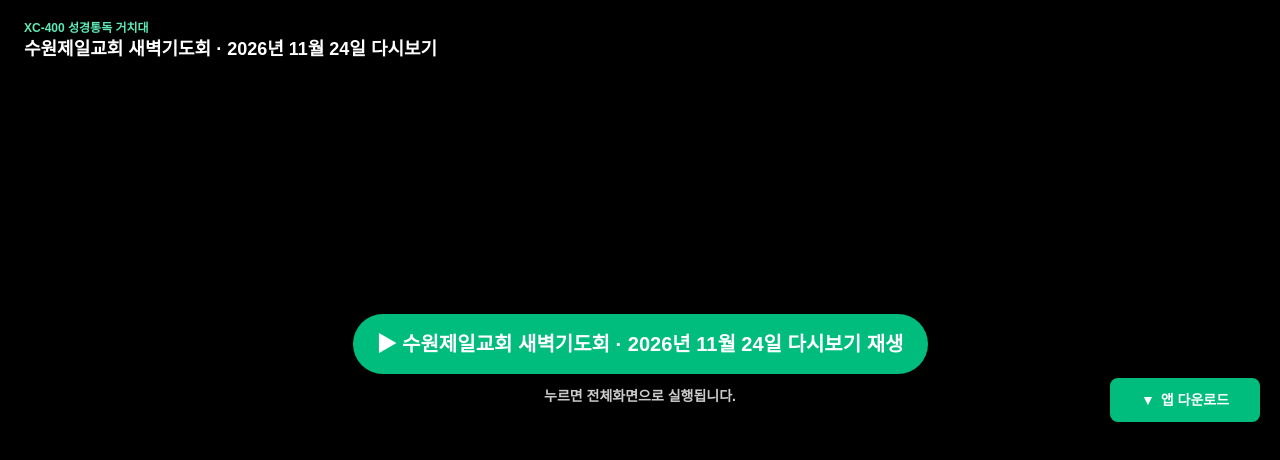
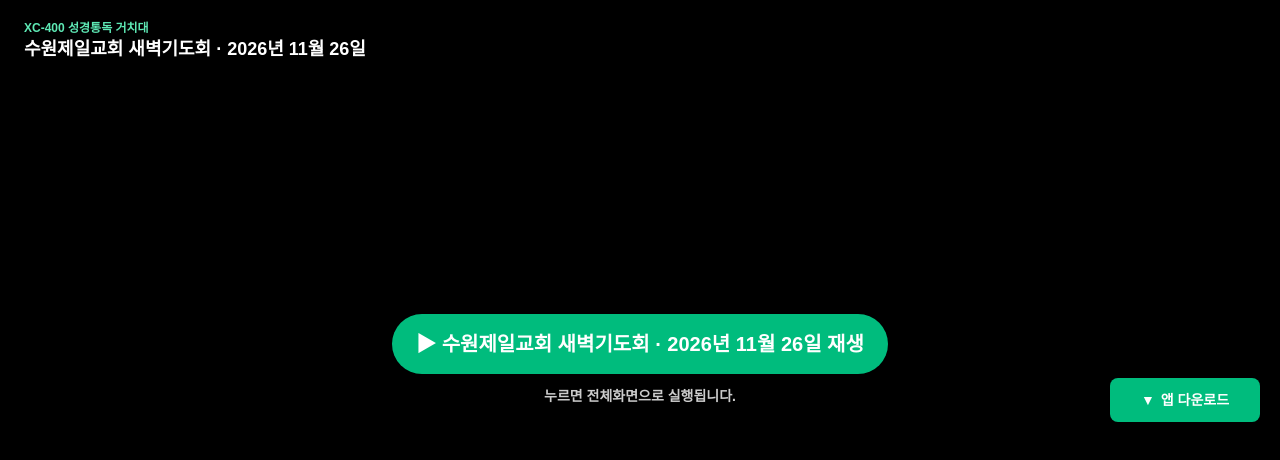
Before and after one commit to donfsucha/man-yage-uri, a Next.js app: page /l/suwon in a window 1280 px wide. Shown: the top 460 px of the page. Built offline with nearby package versions, Linux system fonts and the light colour scheme; no server answers.

Commit message:
fix(xcan): connect verified Suwon November 26 dawn stream

```diff
--- a/src/app/l/suwon/page.tsx
+++ b/src/app/l/suwon/page.tsx
@@ -27,16 +27,16 @@ export default async function SuwonWorshipPage() {
   const liveOrReplay = cached && ((cached.matched.live && !stale) ||
     (!cached.matched.live && cached.matched.date && isRecentReplay(cached.matched.date, today))) ? cached.matched : null;
   const seed = [verifiedSuwonReplay, previousSuwonReplay].find((item) => item.date && isRecentReplay(item.date, today)) ?? null;
-  // Manually verified completed broadcast; do not carry this override into another KST date.
-  const verifiedTodayReplay = today === "2026-11-25"
-    ? { videoId: "Wii9GKN-wDc", date: "2026-11-25", live: false }
+  // Manually verified current-day broadcast; automatic live detection still takes priority.
+  const verifiedTodayReplay = today === "2026-11-26"
+    ? { videoId: "Fp6_Ck4-IcQ", date: "2026-11-26", live: false }
     : null;
   const worship = chooseSuwonWorship([liveOrReplay, verifiedTodayReplay, seed], now);
   const fallback = stale || worship === verifiedTodayReplay || worship === seed;
   if (worship) return (
     <>
       <script dangerouslySetInnerHTML={{ __html: "if (window.AndroidBot) window.xcanFullscreenClickBound = true;" }} />
-      <SuwonPlayer videoId={worship.videoId} title={suwonWorshipTitle(worship, now, fallback)} />
+      <SuwonPlayer videoId={worship.videoId} title={suwonWorshipTitle(worship, now, worship === verifiedTodayReplay ? false : fallback)} />
     </>
   );
 
```
